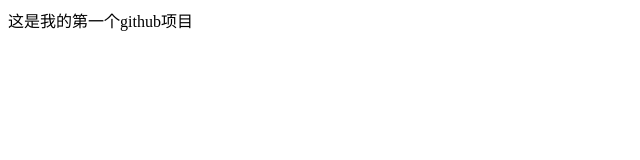
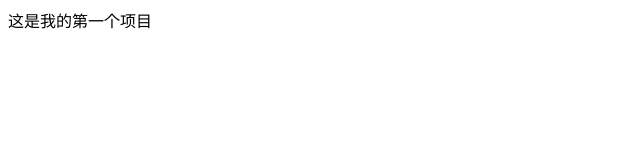
Before and after one commit to LiXingStar/wui1609, a plain HTML site: page index.html in a window 1280 px wide. Shown: the full height of the page, 0-640 px from the left. Drawn offline with Linux system fonts and the light colour scheme.

Commit message:
update
更新了首页

```diff
--- a/index.html
+++ b/index.html
@@ -5,6 +5,6 @@
 	<title>Document</title>
 </head>
 <body>
-	这是我的第一个github项目
+	这是我的第一个项目
 </body>
 </html>
```
